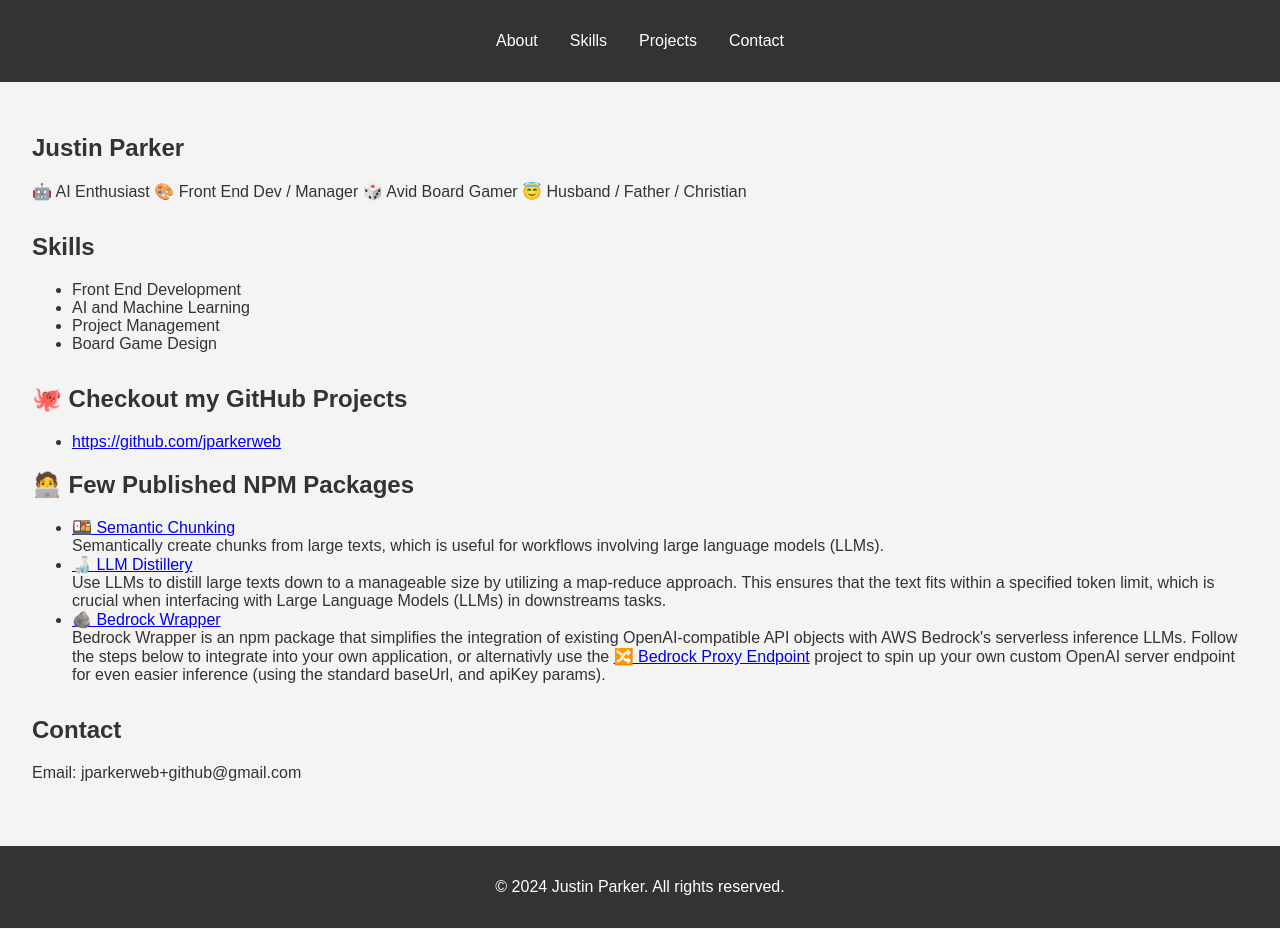
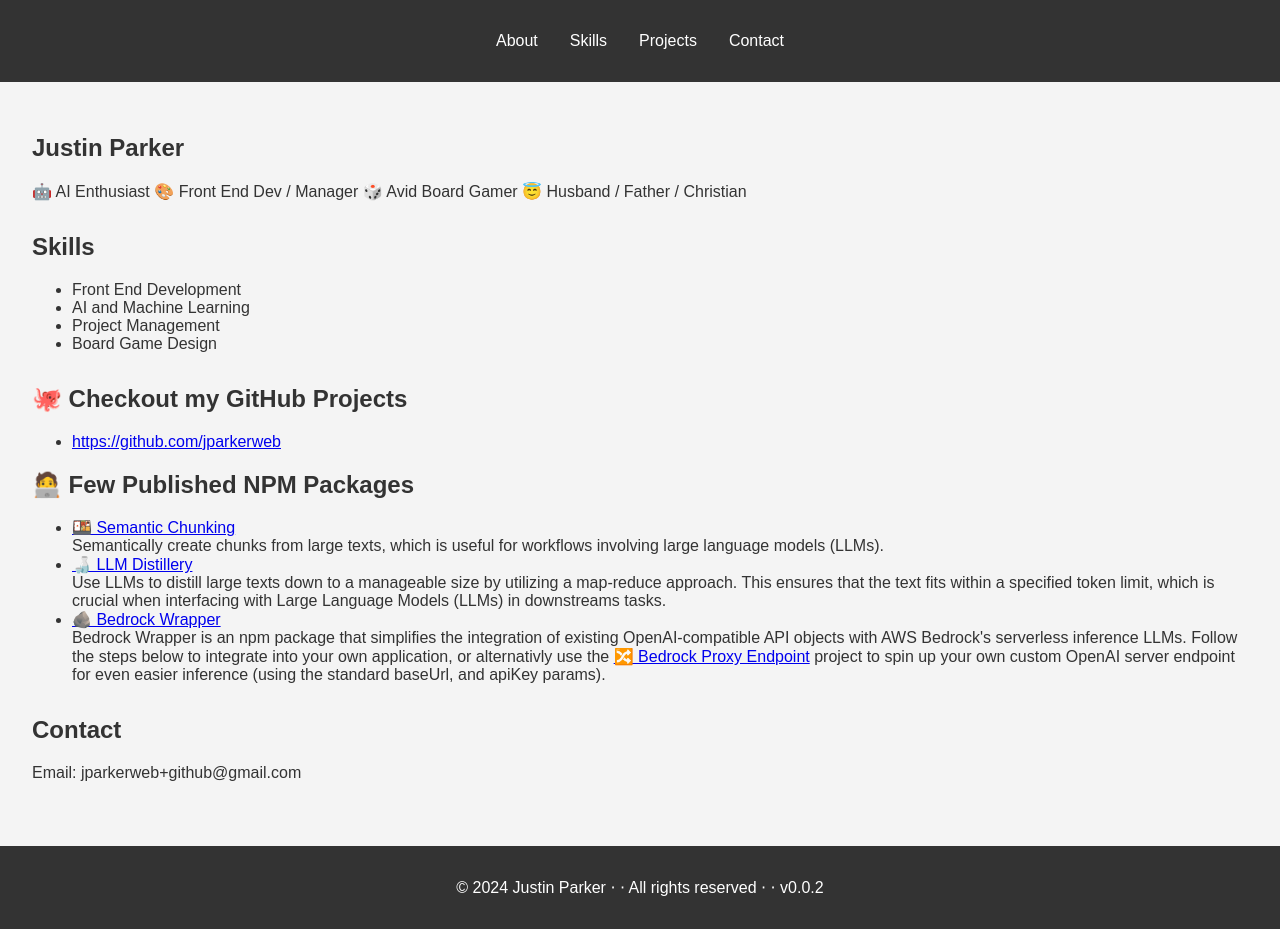
Before and after one commit to jparkerweb/jparkerweb, a plain HTML site: page index.html in a window 1280 px wide. Drawn offline with Linux system fonts and the light colour scheme.

Commit message:
update site

```diff
--- a/index.html
+++ b/index.html
@@ -59,7 +59,7 @@
         </section>
     </main>
     <footer>
-        <p>&copy; 2024 Justin Parker. All rights reserved.</p>
+        <p>&copy; 2024 Justin Parker  ⋅  ⋅  All rights reserved  ⋅  ⋅  v0.0.2</p>
     </footer>
 </body>
 </html>
```
